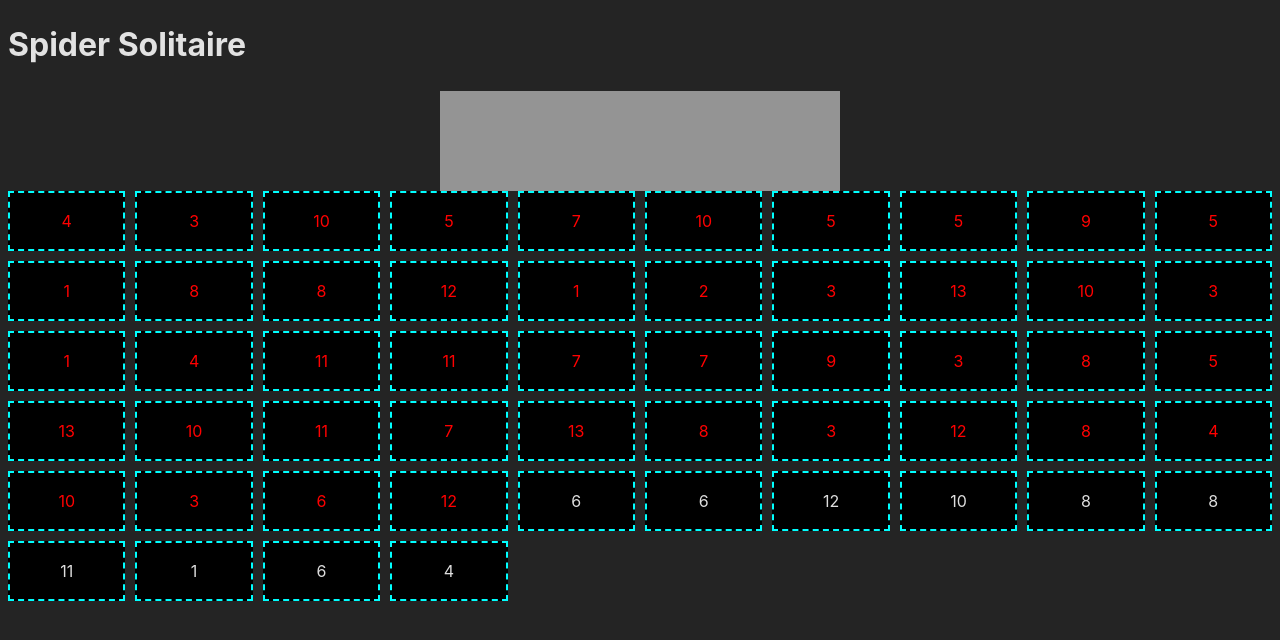
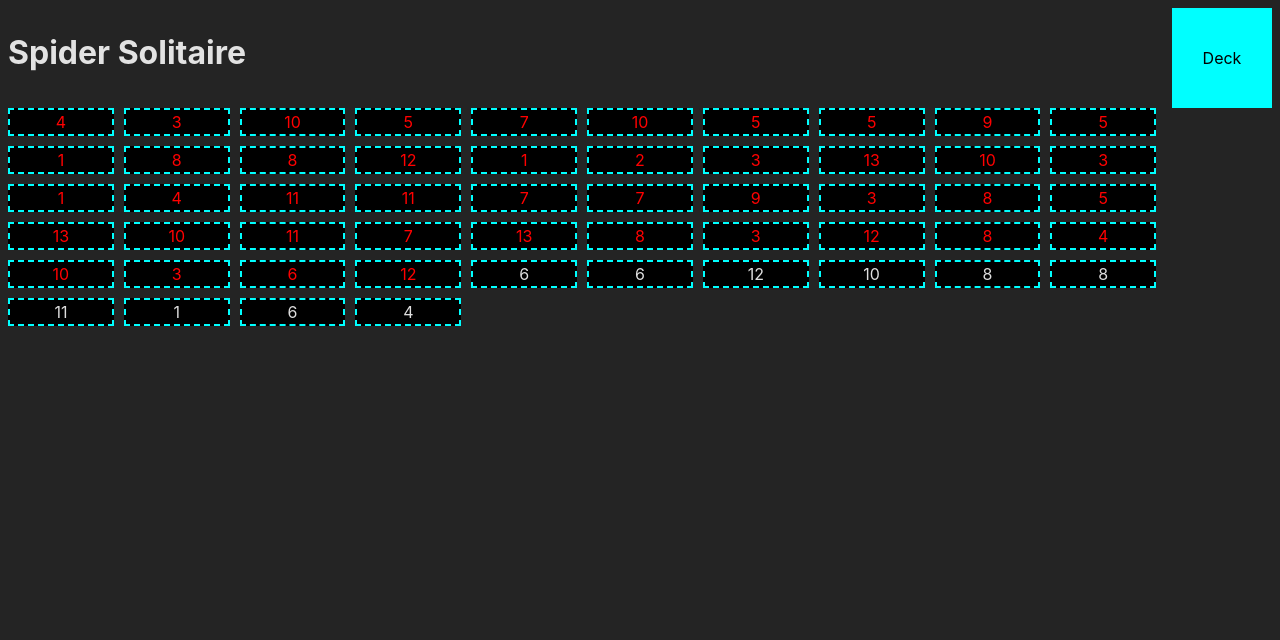
Before and after one commit to MarsBarnes/Spider, a React (Vite) app: page / in a window 1280 px wide. Shown: the top 640 px of the page. Built offline with nearby package versions, Linux system fonts and the light colour scheme.

Commit message:
completed sets are removed from cols

```diff
--- a/index.html
+++ b/index.html
@@ -3,7 +3,7 @@
   <head>
     <meta charset="UTF-8" />
     <meta name="viewport" content="width=device-width, initial-scale=1.0" />
-    <title>Vite + React + TS</title>
+    <title>Spider</title>
   </head>
   <body>
     <div id="root"></div>
--- a/src/App.tsx
+++ b/src/App.tsx
@@ -1,39 +1,109 @@
-import { grandArray } from "./script";
+import React from "react";
+import {
+  Card,
+  grandArray,
+  dealFaceUp,
+  deck,
+  removeCompletedSets,
+} from "./script";
 
 function App() {
+  const [_, render] = React.useReducer((x) => x + 1, 0);
+  const [Holding, setHolding] = React.useState([] as Card[]);
 
-// this is an alternate way to write the  nested map function
-  // const divs = [];
-  // for (let i = 0; i < grandArray.length; i++) {
-  //   const col = grandArray[i];
-  //   const row = [];
-  //   for (let j = 0; j < col.length; j++) {
-  //     const card = col[j];
-  //     row.push(
-  //       <div key={`${i}${j}`} className={`row${j} col${i}`}>
-  //         <p>{card.val}</p>
-  //       </div>
-  //     );
-  //   }
-  //   divs.push(row);
-  // }
+  function cardClick(col: Card[], card: Card) {
+    //if holding is empty- move cards to holding column
+    if (Holding.length === 0) {
+      console.log(
+        `cards in column: ${JSON.stringify(
+          col
+        )}, card selected: ${JSON.stringify(card)}`
+      );
+
+      //determine if the cardSelection is sequential:
+      //select the last occurence of card value in the col and update holding
+      const index = col.lastIndexOf(card);
+      const cardSelection = col.splice(index);
+      let isSequential: boolean = true;
+
+      for (let i = 1; i < cardSelection.length; i++) {
+        const previous: number = cardSelection[i-1].val;
+        const current: number = cardSelection[i].val;
+        if (current + 1 !== previous) {
+          isSequential = false;
+          break;
+        }
+      }
+
+      //if card slice is sequential or there is only 1 card in the slice
+      if (cardSelection.length === 1 || isSequential === true) {
+        setHolding(cardSelection);
+      }
+      else {
+        throw new Error("card selection must be sequential");
+      }
+    }
+    //if holding is full- move cards to new column
+    else {
+      //if cardSelection can land on new col
+      if (Holding[0].val + 1 === col[col.length - 1].val) {
+        col.push(...Holding);
+        setHolding([]);
+        removeCompletedSets(col)
+
+      } else {
+        throw new Error("these cards can't go on this column");
+      }
+    }
+  }
+
+  function deckClick() {
+    dealFaceUp(deck);
+    //map through all cols in grand array to see if any sets were completed by the dealFaceUp
+    //have not tested this function yet
+    render();
+    grandArray.map((col) => removeCompletedSets(col));
+    render();
+  }
+
+  function gridStyle(i: number, j: number) {
+    return {
+      gridColumn: `${i + 1} / ${i + 2}`,
+      gridRow: `${j + 1} / ${j + 2}`,
+    };
+  }
 
   return (
     <>
-      <h1>Spider Solitaire</h1>
+      <div className="flex">
+        <h1>Spider Solitaire</h1>
+
+        <div className={deck.length === 0 ? "deck hide" : "deck"}>
+          <p onClick={() => deckClick()}>Deck</p>
+        </div>
+      </div>
       <main>
-        <div className="flex"><div className="hold"></div></div>
-        {/* <h1>{answer}</h1> */}
+        {/* <div className="flex">
+          <div className="hold"></div>
+        </div> */}
         <div className="grid">
-          {/* {divs} */}
-
           {grandArray.map((col, i) =>
             col.map((card, j) => (
-              <div key={`${i}${j}`} className={`row${j} col${i}`}>
-                <p className={card.visible ? "" : "red"}>{card.val}</p>
+              <div key={`${i}${j}`} className={`cardDiv`} style={gridStyle(i, j)}>
+                <p
+                  className={card.visible ? "" : "red"}
+                  onClick={() => cardClick(col, card)}
+                >
+                  {card.val}
+                </p>
               </div>
             ))
           )}
+          {Holding.map((card) => (
+            <div className={`hold cardDiv`}>
+              <p>{card.val}</p>
+            </div>
+          ))}
         </div>
       </main>
     </>
--- a/src/index.css
+++ b/src/index.css
@@ -12,19 +12,34 @@
   -webkit-font-smoothing: antialiased;
   -moz-osx-font-smoothing: grayscale;
 }
-.flex{
+.flex {
+  display: flex;
+  justify-content: space-between;
+}
+.deck {
+  background-color: aqua;
+  width: 100px;
+  height: 100px;
+  color: black;
+  text-align: center;
   display: flex;
   justify-content: center;
-}
-.hold{
-  background-color: rgb(148, 148, 148);
-  width: 400px;
-  height: 100px;
+  align-items: center;
 
 }
+.hide {
+  visibility: hidden;
+}
+
+.deck :active {
+  width: 100%;
+  height: 100%;
+  background-color: yellowgreen;
+}
+
 .grid {
   display: grid;
-  grid-template-columns: repeat(10, 1fr);
+  grid-template-columns: repeat(11, 1fr);
   grid-template-rows: repeat(20, 1fr);
   grid-column-gap: 10px;
   grid-row-gap: 10px;
@@ -33,75 +48,33 @@
   border-style: dashed; */
 }
 .grid > * {
-   border-width: 2px;
+  border-width: 2px;
   border-color: aqua;
   border-style: dashed;
   background-color: rgb(0, 0, 0);
   display: flex;
   justify-content: center;
 }
-
-.col0{
-  grid-column: 1 / 2;
+.cardDiv :active {
+  width: 100%;
+  height: 100%;
+  background-color: yellowgreen;
 }
-.col1{
-  grid-column: 2 / 3;
+.cardDiv > * {
+  display: flex;
+  justify-content: center;
+  width: 100%;
+  height: 100%;
+  margin: 0;
+  padding: 0;
 }
-.col2{
-  grid-column: 3 / 4;
-}
-.col3{
-  grid-column: 4 / 5;
-}
-.col4{
-  grid-column: 5 / 6;
-}
-.col5{
-  grid-column: 6 / 7;
-}
-.col6{
-  grid-column: 7 / 8;
-}
-.col7{
-  grid-column: 8 / 9;
-}
-.col8{
-  grid-column: 9 / 10;
-}
-.col9{
-  grid-column: 10 / 11;
+.hold {
+  grid-column: 11 / 12;
+  background-color: blue !important;
+  height: 100%;
+  width: 100%;
 }
 
-.row0{
-  grid-row: 1 / 2;
-}
-.row1{
-  grid-row: 2 / 3;
-}
-.row2{
-  grid-row: 3 / 4;
-}
-.row3{
-  grid-row: 4 / 5;
-}
-.row4{
-  grid-row: 5 / 6;
-}
-.row5{
-  grid-row: 6 / 7;
-}
-.row6{
-  grid-row: 7 / 8;
-}
-.row7{
-  grid-row: 8 / 9;
-}
-.row8{
-  grid-row: 9 / 10;
-}
-.row9{
-  grid-row: 10 / 11;
-}
-.red{
+.red {
   color: red;
 }
--- a/src/script.ts
+++ b/src/script.ts
@@ -67,7 +67,7 @@ dealFaceDown(deck);
 // console.log(grandArray)
 
 //deal 10 cards faceup
-function dealFaceUp(deck: Card[]) {
+function dealFaceUp(deck: Card[]): Card[] {
   let j: number = 0;
   for (let i = 0; i < 10; i++) {
     deck[0].visible = true;
@@ -76,9 +76,63 @@ function dealFaceUp(deck: Card[]) {
     deck.shift()
     console.log(deck[0]);
   }
+  return deck
 }
 dealFaceUp(deck);
 console.log(grandArray);
 
+let completedSets = 0;
+//look for 1-13 in array and remove from column
+function removeCompletedSets(col: Card[]): Card[]{
+  if (col.length > 12 && col[col.length - 1].val === 1) {
+    let j: number = 0;
+    for (let i = col.length - 1; i >= 0; i--){
+      j++;
+
+      if (col[i].val !== j) {
+        return col;
+      }
+      if (j === 13) {
+        completedSets++
+        col.splice(i);
+        return col
+      }
+    }
+  }
+}
+
+function isEndGame(): 'win' | 'lose' | 'continue' {
+  //win condition
+  if (completedSets === 8) {
+    console.log('you win')
+    return 'win';
+  }
+  //loose conditions
+  if (deck.length === 0) {
+    //TODO: Write loose conditions
+    //0. check that no cols are empty
+    for (col of grandArray) {
+      if (col.length === 0) {
+        return 'continue';
+      }
+    }
+
+    //1. get longest movable section from each col
+
+
+    //2. for each column, check if the top of the col's movable section could be connected to the bottom of any other col's movable section
+
+    console.log('you lose')
+    return 'lose';
+  }
+}
+
+if (isEndGame() === '') {
+
+}
+
 export { grandArray };
 export { Card };
+export { dealFaceUp };
+export { deck };
+export { removeCompletedSets };
```
